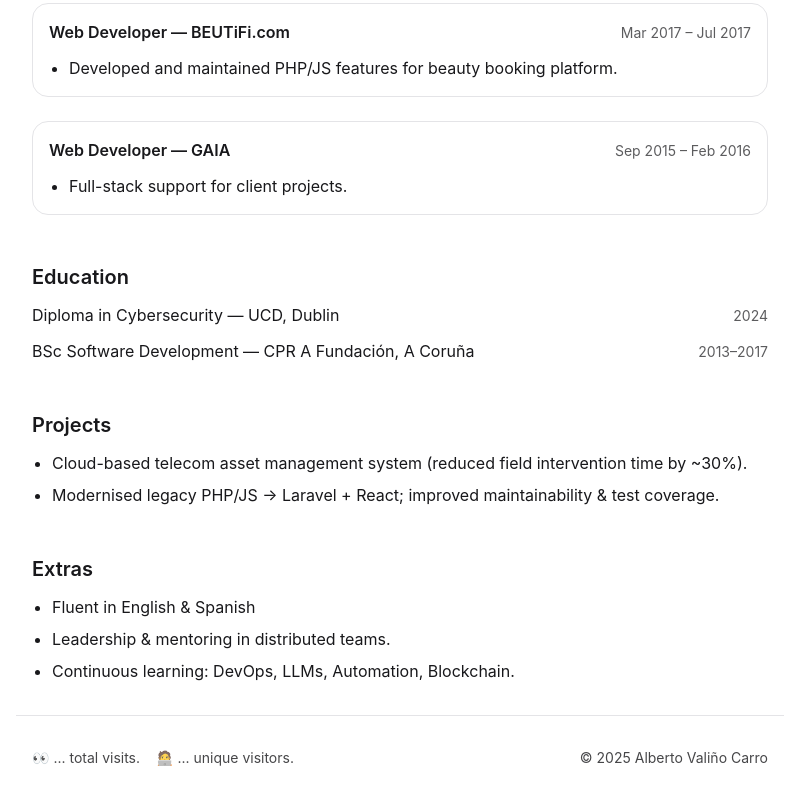
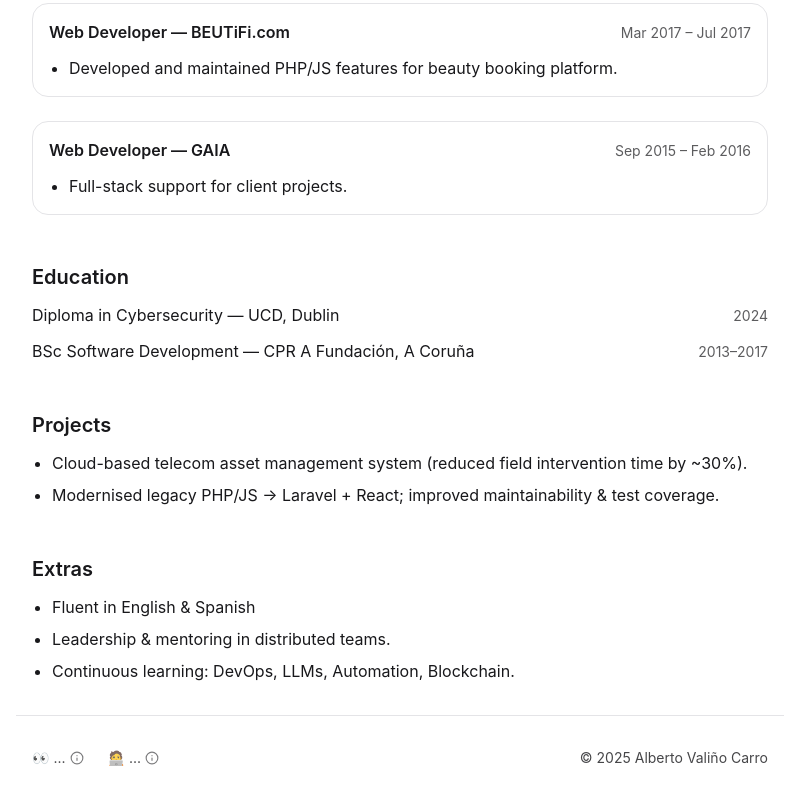
Before and after one commit to albertovalinocarro/albertovalinocarro.github.io, a React (Vite) app: page / in a window 1280 px wide. Shown: the part 750-1550 px from the top of the page, without its empty margins (240-1039 px from the left). Built offline with nearby package versions, Linux system fonts and the light colour scheme; no server answers.

Commit message:
Footer enhacements

```diff
--- a/src/App.tsx
+++ b/src/App.tsx
@@ -4,12 +4,10 @@ import { ThemeToggle } from "./components/ThemeToggle";
 import { Section } from "./components/Section";
 import { ContactBar } from "./components/ContactBar";
 import {TranslationToggle} from "./components/TranslationToggle.tsx";
-import { DeployBadge } from "./components/DeployBadge.tsx";
-import { usePageViews } from "./hooks/usePageViews";
+import Footer from "./components/Footer.tsx";
 
 export default function App() {
     const [currentResume, setCurrentResume] = useState(resumeEn);
-    const views = usePageViews();
 
     return (
         <div className="min-h-dvh bg-white text-zinc-900 dark:bg-zinc-900 dark:text-zinc-100">
@@ -102,20 +100,7 @@ export default function App() {
             </main>
 
             {/* Footer */}
-            <footer className="mx-auto max-w-3xl px-4 py-8 text-sm border-t border-zinc-200 dark:border-zinc-800">
-                <div className="flex flex-col sm:flex-row items-center justify-between gap-4 text-center sm:text-left opacity-80">
-                    <DeployBadge />
-
-                    <div className="flex gap-4">
-                    <span>👀 {views?.total ?? "..."} total visits.</span>
-                    <span>🧑‍💻 {views?.unique ?? "..."} unique visitors.</span>
-                    </div>
-
-                    <div>
-                    © {new Date().getFullYear()} {currentResume.name}
-                    </div>
-                </div>
-            </footer>
+            <Footer currentResume={currentResume} />
         </div>
     );
 }
--- /dev/null
+++ b/src/components/Footer.tsx
@@ -0,0 +1,41 @@
+import { Info } from "lucide-react";
+import { Tooltip } from "./Tooltip";
+import { usePageViews } from "../hooks/usePageViews";
+import { DeployBadge } from "./DeployBadge";
+
+// Footer component
+function Footer({ currentResume }: { currentResume: any }) {
+  const views = usePageViews();
+
+  return (
+    <footer className="mx-auto max-w-3xl px-4 py-8 text-sm border-t border-zinc-200 dark:border-zinc-800">
+      <div className="flex flex-col sm:flex-row items-center justify-between gap-4 text-center sm:text-left opacity-80">
+        {/* Deploy badge */}
+        <DeployBadge />
+
+        {/* Visitor counters */}
+        <div className="flex gap-6 items-center">
+          <span className="flex items-center gap-1">
+            👀 {views?.total ?? "..."}
+            <Tooltip text="Total page loads, including repeat visits">
+              <Info size={14} className="opacity-70 cursor-help" />
+            </Tooltip>
+          </span>
+          <span className="flex items-center gap-1">
+            🧑‍💻 {views?.unique ?? "..."}
+            <Tooltip text="Unique visitors (per device/browser)">
+              <Info size={14} className="opacity-70 cursor-help" />
+            </Tooltip>
+          </span>
+        </div>
+
+        {/* Copyright */}
+        <div>
+          © {new Date().getFullYear()} {currentResume.name}
+        </div>
+      </div>
+    </footer>
+  );
+}
+
+export default Footer;
--- /dev/null
+++ b/src/components/Tooltip.tsx
@@ -0,0 +1,28 @@
+import { useState } from "react";
+import type { ReactNode } from "react";
+
+// Tooltip component
+export function Tooltip({ children, text }: { children: ReactNode; text: string }) {
+  const [visible, setVisible] = useState(false);
+
+  return (
+    <span
+      className="relative inline-block"
+      onClick={() => setVisible((v) => !v)} // toggle on tap
+      onMouseLeave={() => setVisible(false)} // reset when moving away (desktop)
+    >
+      {children}
+      <span
+        className={`
+          absolute left-1/2 -translate-x-1/2 bottom-full mb-1
+          whitespace-nowrap rounded-md bg-zinc-800 px-2 py-1 text-xs text-white
+          dark:bg-zinc-200 dark:text-zinc-900 shadow-lg
+          transition-all duration-200 ease-out pointer-events-none
+          ${visible ? "opacity-100 translate-y-0" : "opacity-0 translate-y-1"}
+        `}
+      >
+        {text}
+      </span>
+    </span>
+  );
+}
```
